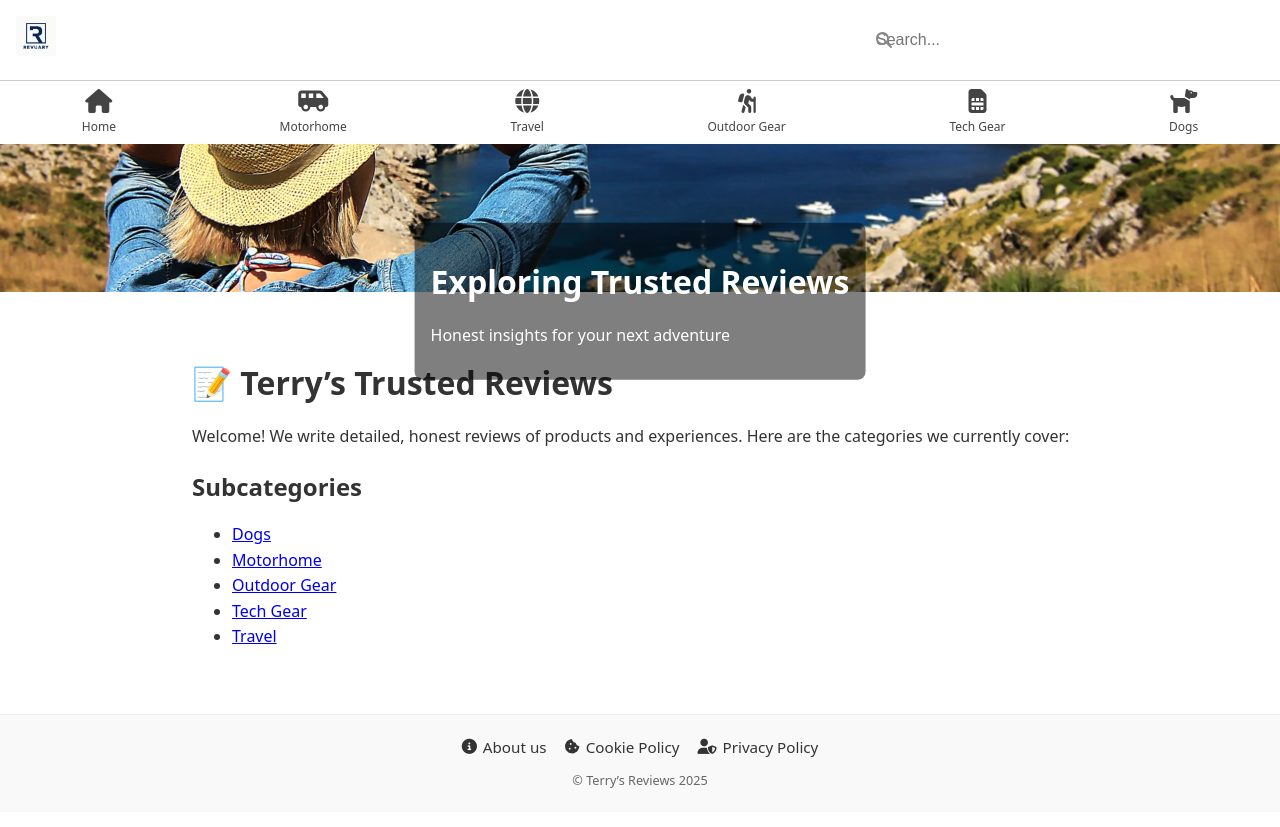
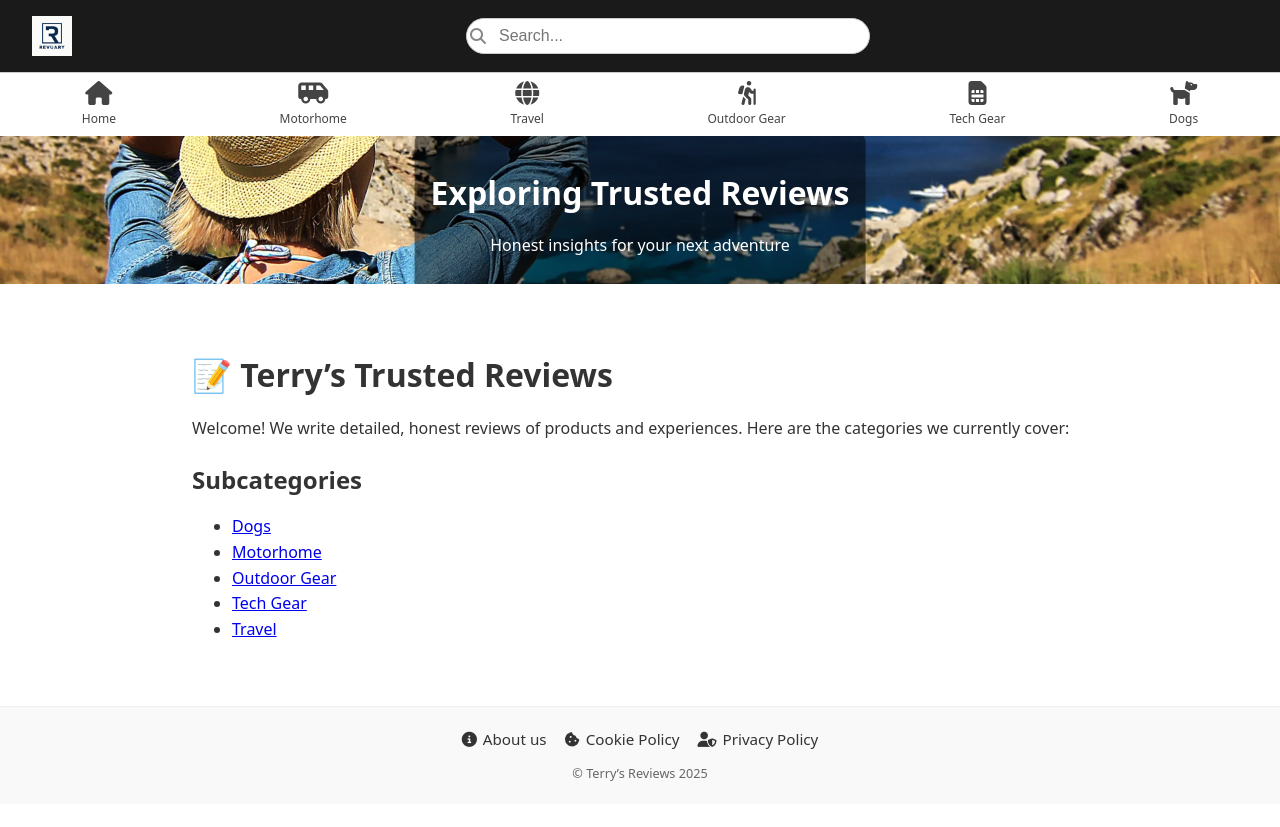
Before and after one commit to trowlinson/terrys-reviews, a Jekyll site: the page built from index.md, in a window 1280 px wide. Shown: the top 827 px of the page. Built offline with Jekyll 4.4.1, drawn with Linux system fonts in a browser that asks for light colours.

Commit message:
ah, nope., Revereted and added a couple of changes that may or may not do anything useful. AI: what is it good for?

```diff
--- a/assets/css/style.css
+++ b/assets/css/style.css
@@ -1,4 +1,3 @@
-/* --- Hero Section --- */
 .hero img {
   width: 100%;
   max-height: 380px;
@@ -19,38 +18,7 @@
   z-index: 2;
 }
 
-/* --- Top Bar Layout Fix --- */
-.top-bar {
-  display: flex;
-  justify-content: space-between;
-  align-items: center;
-  flex-wrap: wrap;
-  padding: 1rem;
-}
 
-.logo img {
-  height: 40px;
-  width: auto;
-}
-
-.search-container {
-  display: flex;
-  align-items: center;
-  flex: 1;
-  max-width: 400px;
-  margin-left: auto;
-  position: relative;
-}
-
-.search-container input {
-  flex: 1;
-  padding: 0.5rem 0.75rem;
-  font-size: 1rem;
-  border-radius: 4px;
-  border: none;
-}
-
-/* --- Categories --- */
 .categories {
   display: flex;
   justify-content: center;
@@ -64,11 +32,11 @@
   font-weight: bold;
 }
 
-/* --- Layout --- */
 main {
   padding: 2rem;
 }
 
+/* Base layout */
 body {
   font-family: system-ui, sans-serif;
   line-height: 1.6;
@@ -78,23 +46,26 @@ body {
   color: #333;
 }
 
+/* Page container */
 .container {
   max-width: 960px;
   margin: 0 auto;
   padding: 1rem;
 }
 
+/* Responsive images */
 img {
   max-width: 100%;
   height: auto;
 }
 
+/* Headings */
 h1, h2, h3 {
   line-height: 1.2;
   margin-top: 1.5rem;
 }
 
-/* --- Tables --- */
+/* Tables */
 table {
   width: 100%;
   border-collapse: collapse;
@@ -108,7 +79,7 @@ th, td {
   text-align: left;
 }
 
-/* --- Mobile Tweaks --- */
+/* Mobile tweaks (consolidated) */
 @media (max-width: 768px) {
   .container {
     padding: 1rem 0.75rem;
@@ -141,25 +112,13 @@ th, td {
   .category-header p {
     font-size: 1rem;
   }
-
-  .top-bar {
-    flex-direction: column;
-    align-items: flex-start;
-  }
-
-  .search-container {
-    width: 100%;
-    margin-left: 0;
-    margin-top: 0.5rem;
-  }
 }
 
-/* --- Category Header --- */
 .category-header {
   text-align: center;
   margin-bottom: 2rem;
   margin-top: 4rem;
-  padding-top: 2rem;
+  padding-top: 2rem; /* ensures spacing even without image */
   background-color: #f8f8f8;
 }
 
@@ -193,7 +152,8 @@ th, td {
   margin-top: 0.5rem;
 }
 
-/* --- Search Bar (legacy styles preserved) --- */
+/* (See consolidated mobile tweaks above) */
+
 .searchBar {
   flex-grow: 1;
   max-width: 400px;
@@ -214,12 +174,12 @@ th, td {
   text-align: center;
 }
 
+
 #search-results {
   margin-top: 1rem;
   text-align: left;
 }
 
-/* --- Navigation --- */
 .top-nav {
   display: flex;
   justify-content: space-around;
@@ -251,7 +211,11 @@ th, td {
   margin-top: 0.5rem;
 }
 
-/* --- Search Icons --- */
+
+
+
+
+
 .search-icon {
   position: absolute;
   left: 12px;
@@ -277,7 +241,7 @@ th, td {
   color: #333;
 }
 
-/* --- Dropdown Results --- */
+
 .dropdown-results {
   position: absolute;
   top: 100%;
@@ -294,14 +258,6 @@ th, td {
   overflow-y: auto;
   box-shadow: 0 4px 6px rgba(0,0,0,0.1);
   border-radius: 0 0 1rem 1rem;
-  opacity: 0;
-  transition: opacity 0.3s ease;
-  pointer-events: none;
-}
-
-.dropdown-results.show {
-  opacity: 1;
-  pointer-events: auto;
 }
 
 .dropdown-results li {
@@ -333,7 +289,17 @@ th, td {
   color: #0077cc;
 }
 
-/* --- Footer --- */
+.dropdown-results {
+  opacity: 0;
+  transition: opacity 0.3s ease;
+  pointer-events: none;
+}
+
+.dropdown-results.show {
+  opacity: 1;
+  pointer-events: auto;
+}
+
 .site-footer {
   border-top: 1px solid #eee;
   padding: 20px 16px;
@@ -367,7 +333,6 @@ th, td {
   color: #666;
 }
 
-/* --- Banner Text --- */
 .banner-text {
   font-size: clamp(1.5rem, 5vw, 3rem);
   text-shadow: 0 2px 4px rgba(0,0,0,0.6);
@@ -383,3 +348,185 @@ th, td {
     padding: 0.5rem 1rem;
   }
 }
+
+@media (max-width: 480px) {
+  .banner-text {
+    line-height: 1.4;
+    padding: 0.5rem;
+  }
+}
+
+.hero {
+  position: relative;
+  display: flex;
+  flex-direction: column;
+  align-items: center;
+  text-align: center;
+  width: 100%;
+  height: auto;
+  overflow: hidden;
+}
+
+
+.banner-image {
+  width: 100%;
+  height: auto;
+  object-fit: cover;
+  display: block;
+}
+
+
+
+@media (max-width: 600px) {
+  .hero {
+    flex-direction: column;
+  }
+
+  .hero-text {
+    display: none;
+  }
+
+  .category-header {
+    margin-top: 0%;
+    padding-top: unset;
+  }
+}
+
+
+
+.logo {
+  display: flex;
+  align-items: center;
+  width: auto;
+}
+
+.logo img {
+  height: 48px; /* increase logo size */
+  width: auto;
+}
+
+.search-container {
+  position: relative;
+  display: flex;
+  align-items: center;
+  justify-content: center;
+  flex-grow: 1;
+  max-width: 600px;
+  margin: 0 auto; /* centers the container */
+}
+
+#search-input {
+  width: 100%;
+  padding: 0.5rem 2.5rem 0.5rem 2rem; /* space for icons */
+  border-radius: 1.5rem;
+  border: 1px solid #ccc;
+  font-size: 1rem;
+  background-color: #fff;
+  color: #000;
+  box-sizing: border-box;
+}
+
+
+.search-icon {
+  position: absolute;
+  left: 0.75rem;
+  color: #888;
+  pointer-events: none;
+  font-size: 1rem;
+}
+
+.clear-button {
+  position: absolute;
+  right: 0.75rem;
+  color: #888;
+  cursor: pointer;
+  font-size: 1rem;
+}
+
+.dropdown-results {
+  position: absolute;
+  top: 100%;
+  left: 0;
+  width: 100%;
+  background-color: #fff;
+  border: 1px solid #ccc;
+  border-top: none;
+  z-index: 10;
+  list-style: none;
+  margin: 0;
+  padding: 0;
+}
+
+.dropdown-results li {
+  padding: 0.5rem 1rem;
+  cursor: pointer;
+}
+
+.dropdown-results li:hover {
+  background-color: #f0f0f0;
+}
+
+/* ---------------------------- */
+
+.top-bar {
+  display: flex;
+  justify-content: space-between;
+  align-items: center;
+  flex-wrap: wrap; /* allows wrapping on small screens */
+  padding: 1rem;
+}
+
+.top-bar {
+  display: flex;
+  align-items: center;
+  justify-content: space-between;
+  padding: 1rem 2rem;
+  background-color: #1a1a1a;
+  color: white;
+  flex-wrap: wrap; /* allows wrapping on smaller screens */
+  gap: 1rem;
+}
+
+.logo img {
+  height: 40px;
+  width: auto;
+}
+
+.search-container {
+  display: flex;
+  align-items: center;
+  flex: 1;
+  max-width: 400px;
+  margin-left: auto;
+}
+
+.search-container input {
+  flex: 1;
+  padding: 0.5rem;
+  font-size: 1rem;
+  margin: 0 0.5rem;
+}
+
+/* Align logo and search side-by-side without affecting other components */
+.top-bar {
+  display: flex;
+  align-items: center;
+  justify-content: space-between;
+}
+
+/* Keep the search inline and prevent it from forcing a new line */
+.top-bar .search-container {
+  display: flex;
+  align-items: center;
+  gap: 0.5rem;
+  margin-left: auto;   /* pushes search to the right of logo */
+  position: relative;  /* needed for icons already in use */
+  max-width: 420px;    /* adjust to taste */
+  flex: 1;             /* allows it to grow when space exists */
+}
+
+/* Make the input fill the remaining inline space */
+.top-bar #search-input {
+  flex: 1;
+  min-width: 0;        /* prevents flex overflow */
+}
```
